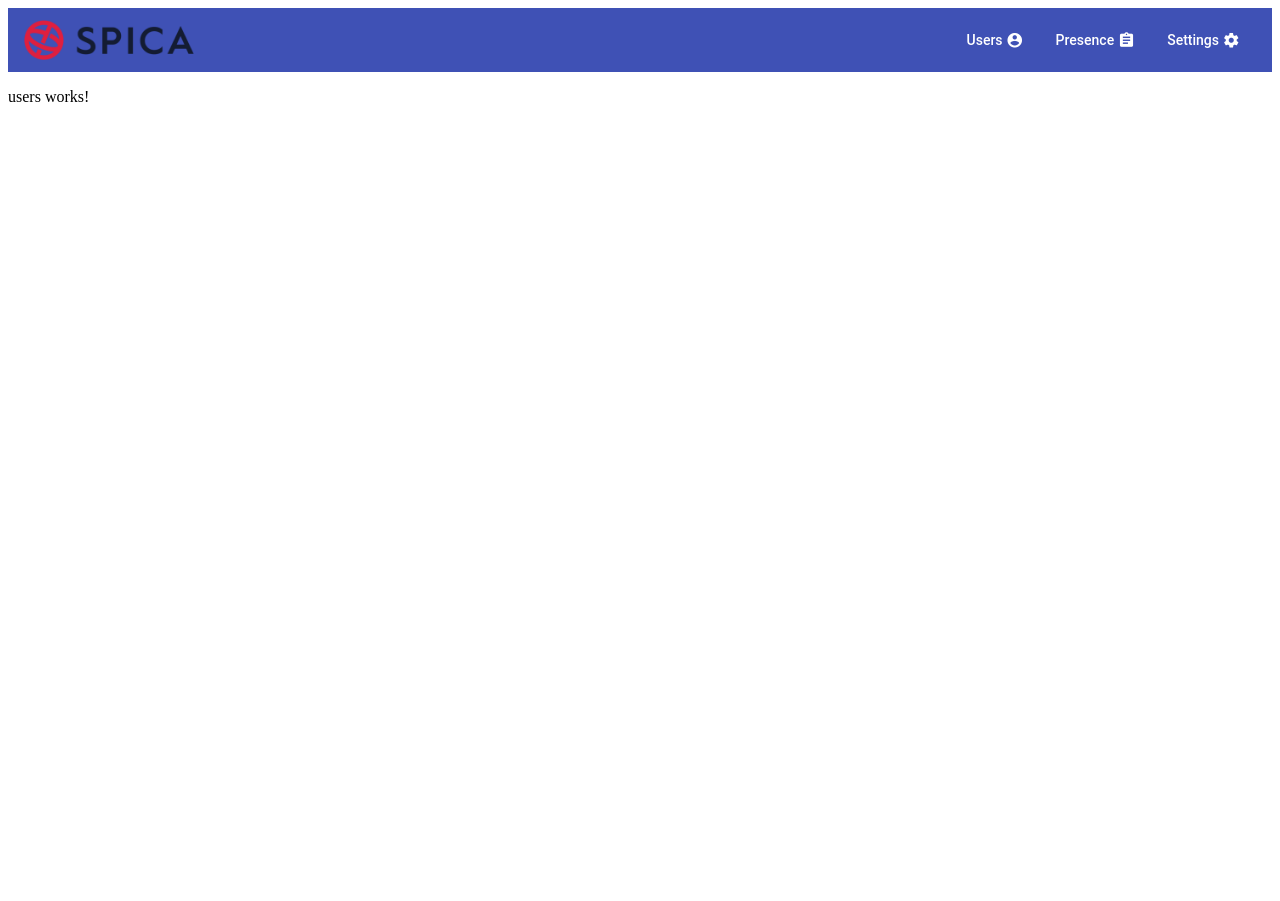
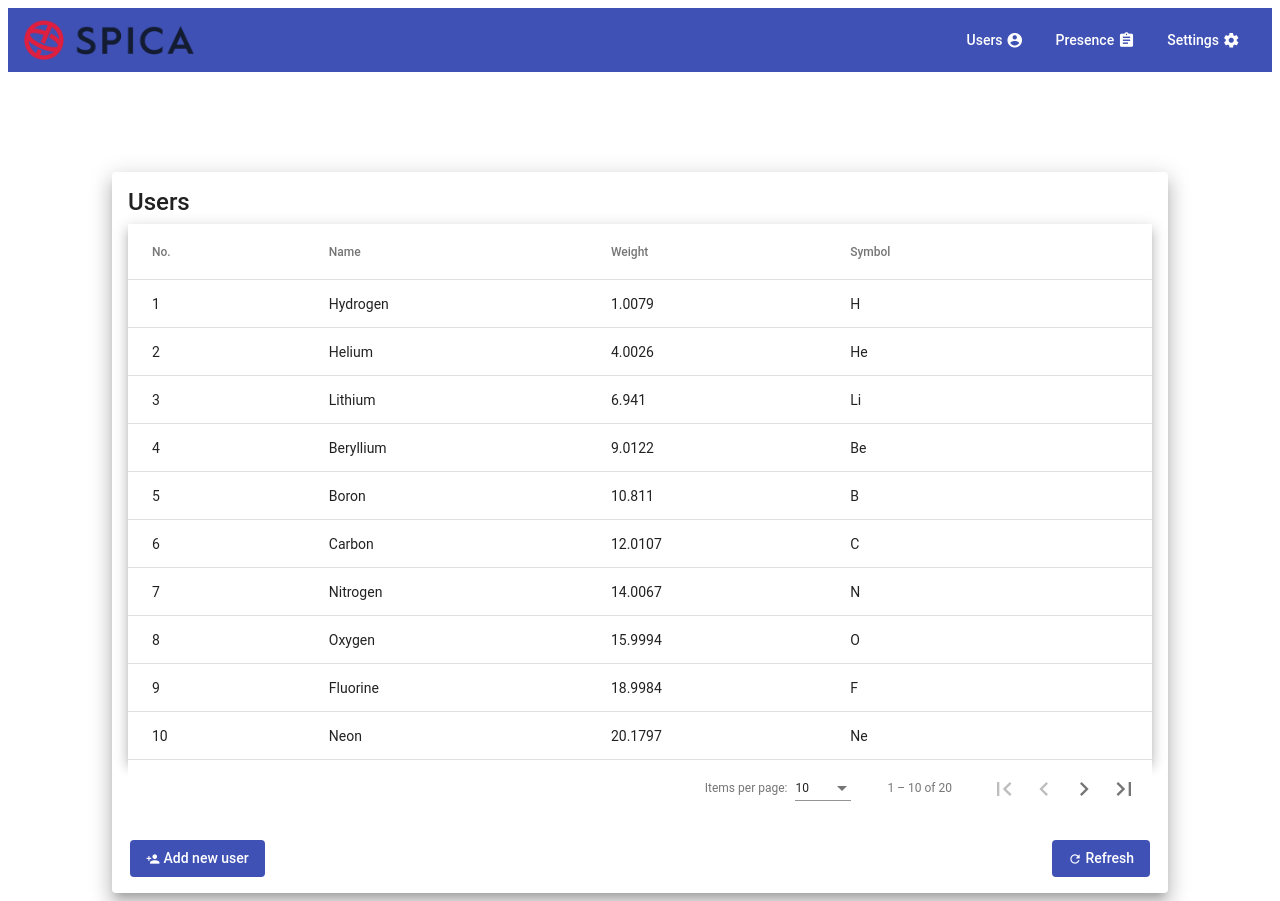
Before and after one commit to PatriQ94/spicaapp, an Angular app: page /users in a window 1280 px wide. Before the commit the page ends 800 px from the top, so only its background shows below. Built offline with nearby package versions, Linux system fonts and the light colour scheme.

Commit message:
Added initial Users table and main controls

```diff
--- a/src/app/materials.ts
+++ b/src/app/materials.ts
@@ -6,12 +6,16 @@
 import {MatInputModule} from '@angular/material/input';
 import {MatFormFieldModule} from '@angular/material/form-field';
 import {MatTooltipModule} from '@angular/material/tooltip';
+import {MatTableModule} from '@angular/material/table';
+import {MatPaginatorModule} from '@angular/material/paginator';
 import { NgModule } from '@angular/core';
 import { FlexLayoutModule } from '@angular/flex-layout'
 
 @NgModule ({
-  imports: [MatButtonModule,MatToolbarModule, MatIconModule, MatDividerModule, MatCardModule, MatInputModule, MatFormFieldModule, FlexLayoutModule, MatTooltipModule],
-  exports: [MatButtonModule, MatToolbarModule, MatIconModule, MatDividerModule, MatCardModule, MatInputModule, MatFormFieldModule, FlexLayoutModule, MatTooltipModule],
+  imports: [MatButtonModule,MatToolbarModule, MatIconModule, MatDividerModule, MatCardModule, MatInputModule,
+    MatFormFieldModule, FlexLayoutModule, MatTooltipModule, MatTableModule, MatPaginatorModule],
+  exports: [MatButtonModule, MatToolbarModule, MatIconModule, MatDividerModule, MatCardModule, MatInputModule, MatFormFieldModule,
+    FlexLayoutModule, MatTooltipModule, MatTableModule, MatPaginatorModule],
 })
 
 export class MaterialModules{}
--- a/src/app/modules/users/users.component.css
+++ b/src/app/modules/users/users.component.css
@@ -0,0 +1,21 @@
+.example-card {
+    margin-top: 100px;
+}
+
+.mat-card {
+  width: 80vw;
+  min-width: 400px;
+}
+
+.addButton{
+    margin-left: 10px;
+}
+
+.refreshButton{
+    float: right;
+    margin-right: 10px;
+}
+
+table {
+    width: 100%;
+  }
--- a/src/app/modules/users/users.component.html
+++ b/src/app/modules/users/users.component.html
@@ -1 +1,51 @@
-<p>users works!</p>
+<div class="example-card" fxLayoutAlign="center center" fxFlexFill>
+    <mat-card class="mat-elevation-z12">
+        <mat-card-title>Users</mat-card-title>
+        <mat-card-content>
+            <form fxLayoutAlign="stretch" fxLayout="column">
+                <table mat-table [dataSource]="dataSource" class="mat-elevation-z8">
+                    <!--- Note that these columns can be defined in any order.
+                          The actual rendered columns are set as a property on the row definition" -->
+
+                    <!-- Position Column -->
+                    <ng-container matColumnDef="position">
+                      <th mat-header-cell *matHeaderCellDef> No. </th>
+                      <td mat-cell *matCellDef="let element"> {{element.position}} </td>
+                    </ng-container>
+
+                    <!-- Name Column -->
+                    <ng-container matColumnDef="name">
+                      <th mat-header-cell *matHeaderCellDef> Name </th>
+                      <td mat-cell *matCellDef="let element"> {{element.name}} </td>
+                    </ng-container>
+
+                    <!-- Weight Column -->
+                    <ng-container matColumnDef="weight">
+                      <th mat-header-cell *matHeaderCellDef> Weight </th>
+                      <td mat-cell *matCellDef="let element"> {{element.weight}} </td>
+                    </ng-container>
+
+                    <!-- Symbol Column -->
+                    <ng-container matColumnDef="symbol">
+                      <th mat-header-cell *matHeaderCellDef> Symbol </th>
+                      <td mat-cell *matCellDef="let element"> {{element.symbol}} </td>
+                    </ng-container>
+
+                    <tr mat-header-row *matHeaderRowDef="displayedColumns"></tr>
+                    <tr mat-row *matRowDef="let row; columns: displayedColumns;"></tr>
+                  </table>
+                  <mat-paginator [pageSizeOptions]="[10, 20, 50]" showFirstLastButtons></mat-paginator>
+            </form>
+        </mat-card-content>
+        <mat-card-actions>
+            <button mat-flat-button class="addButton" color="primary" (click)="addNewUser()">
+                <mat-icon inline=true>person_add</mat-icon>
+                Add new user</button>
+            <span class="example-spacer"></span>
+            <button mat-flat-button class="refreshButton" color="primary" (click)="refreshData()">
+                <mat-icon inline=true>refresh</mat-icon>
+                Refresh
+            </button>
+        </mat-card-actions>
+    </mat-card>
+</div>
--- a/src/app/modules/users/users.component.ts
+++ b/src/app/modules/users/users.component.ts
@@ -1,4 +1,36 @@
-import { Component, OnInit } from '@angular/core';
+import { Component, OnInit, ViewChild } from '@angular/core';
+import {MatTableDataSource} from '@angular/material/table';
+import {MatPaginator} from '@angular/material/paginator';
+
+export interface PeriodicElement {
+  name: string;
+  position: number;
+  weight: number;
+  symbol: string;
+}
+
+const ELEMENT_DATA: PeriodicElement[] = [
+  {position: 1, name: 'Hydrogen', weight: 1.0079, symbol: 'H'},
+  {position: 2, name: 'Helium', weight: 4.0026, symbol: 'He'},
+  {position: 3, name: 'Lithium', weight: 6.941, symbol: 'Li'},
+  {position: 4, name: 'Beryllium', weight: 9.0122, symbol: 'Be'},
+  {position: 5, name: 'Boron', weight: 10.811, symbol: 'B'},
+  {position: 6, name: 'Carbon', weight: 12.0107, symbol: 'C'},
+  {position: 7, name: 'Nitrogen', weight: 14.0067, symbol: 'N'},
+  {position: 8, name: 'Oxygen', weight: 15.9994, symbol: 'O'},
+  {position: 9, name: 'Fluorine', weight: 18.9984, symbol: 'F'},
+  {position: 10, name: 'Neon', weight: 20.1797, symbol: 'Ne'},
+  {position: 11, name: 'Hydrogen', weight: 1.0079, symbol: 'H'},
+  {position: 12, name: 'Helium', weight: 4.0026, symbol: 'He'},
+  {position: 13, name: 'Lithium', weight: 6.941, symbol: 'Li'},
+  {position: 14, name: 'Beryllium', weight: 9.0122, symbol: 'Be'},
+  {position: 15, name: 'Boron', weight: 10.811, symbol: 'B'},
+  {position: 16, name: 'Carbon', weight: 12.0107, symbol: 'C'},
+  {position: 17, name: 'Nitrogen', weight: 14.0067, symbol: 'N'},
+  {position: 18, name: 'Oxygen', weight: 15.9994, symbol: 'O'},
+  {position: 19, name: 'Fluorine', weight: 18.9984, symbol: 'F'},
+  {position: 20, name: 'Neon', weight: 20.1797, symbol: 'Ne'},
+];
 
 @Component({
   selector: 'app-users',
@@ -9,8 +41,20 @@
 
   constructor() { }
 
+  displayedColumns: string[] = ['position', 'name', 'weight', 'symbol'];
+  dataSource = new MatTableDataSource<PeriodicElement>(ELEMENT_DATA);
+  @ViewChild(MatPaginator, {static: true}) paginator: MatPaginator;
+
   ngOnInit(): void {
+    this.dataSource.paginator = this.paginator;
     console.log("Loaded user component")
   }
 
+   //Adds a new user to the database and refreshes the grid
+  addNewUser() {
+
+  }
+
+  refreshData(){}
+
 }
```
